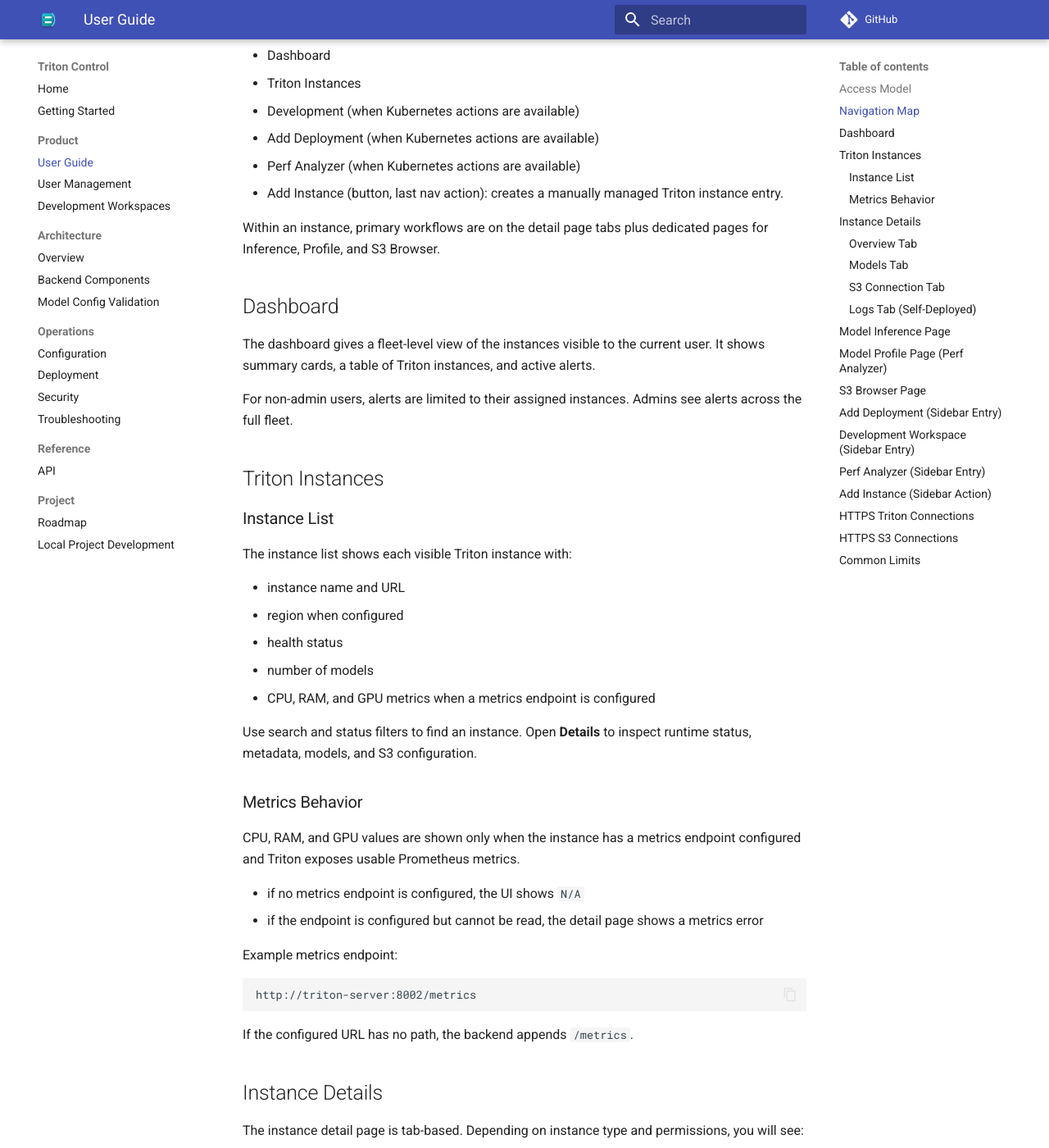
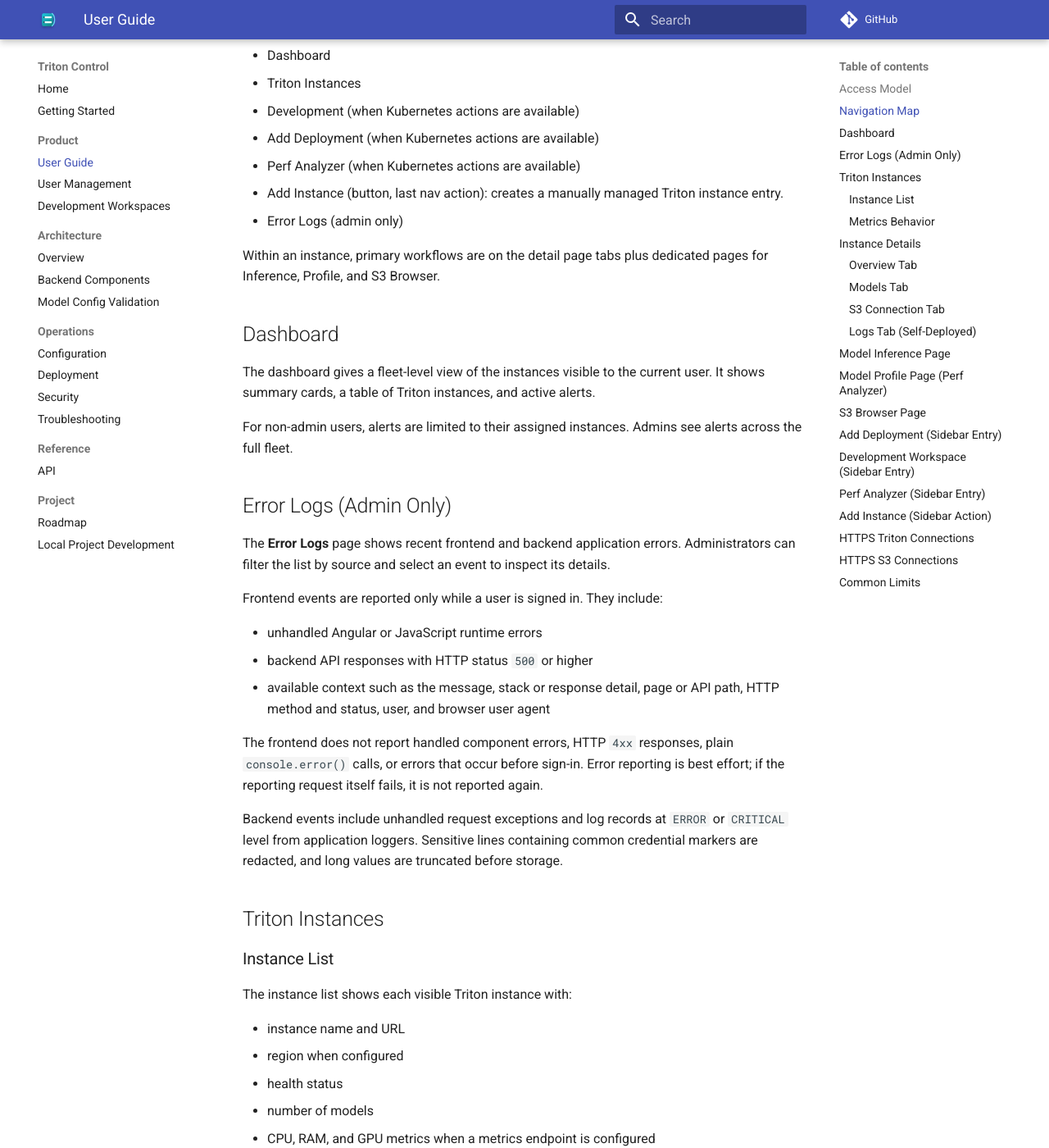
Before and after one commit to ai-lab-tech/triton-control, an MkDocs documentation site: the page built from docs/user-guide.md, in a window 1280 px wide and 1400 px high, scrolled down 954 px. Shown: the whole window at 82% size. Built offline with MkDocs 1.6.1 and Material for MkDocs 9.7.7, drawn with Linux system fonts in a browser that asks for light colours.

Commit message:
feat(deployments): add optional S3 prefix and document error logs

```diff
--- a/docs/user-guide.md
+++ b/docs/user-guide.md
@@ -36,6 +36,7 @@
 - Add Deployment (when Kubernetes actions are available)
 - Perf Analyzer (when Kubernetes actions are available)
 - Add Instance (button, last nav action): creates a manually managed Triton instance entry.
+- Error Logs (admin only)
 
 Within an instance, primary workflows are on the detail page tabs plus dedicated
 pages for Inference, Profile, and S3 Browser.
@@ -47,6 +48,29 @@
 
 For non-admin users, alerts are limited to their assigned instances. Admins see
 alerts across the full fleet.
+
+## Error Logs (Admin Only)
+
+The **Error Logs** page shows recent frontend and backend application errors.
+Administrators can filter the list by source and select an event to inspect its
+details.
+
+Frontend events are reported only while a user is signed in. They include:
+
+- unhandled Angular or JavaScript runtime errors
+- backend API responses with HTTP status `500` or higher
+- available context such as the message, stack or response detail, page or API
+  path, HTTP method and status, user, and browser user agent
+
+The frontend does not report handled component errors, HTTP `4xx` responses,
+plain `console.error()` calls, or errors that occur before sign-in. Error
+reporting is best effort; if the reporting request itself fails, it is not
+reported again.
+
+Backend events include unhandled request exceptions and log records at
+`ERROR` or `CRITICAL` level from application loggers. Sensitive lines containing
+common credential markers are redacted, and long values are truncated before
+storage.
 
 ## Triton Instances
 
```
